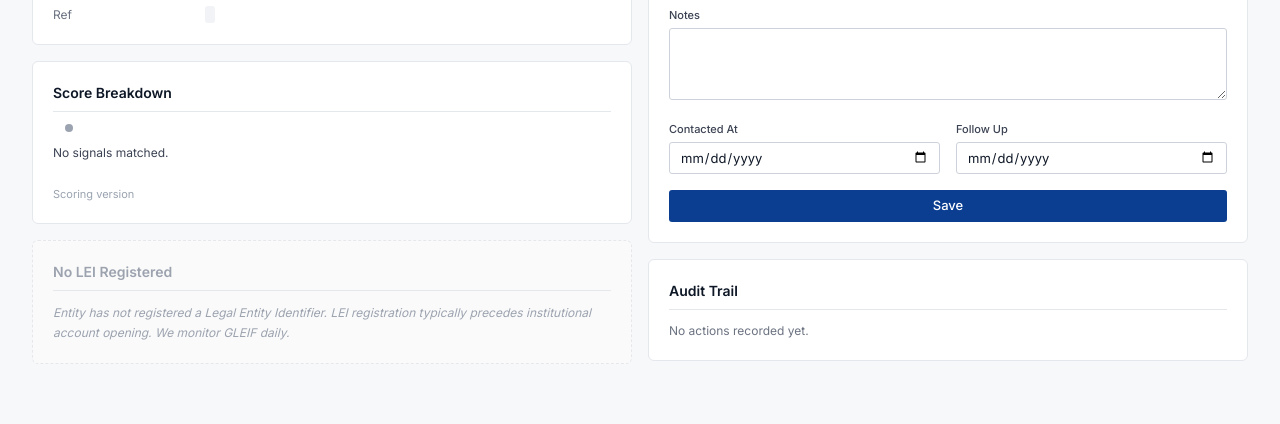
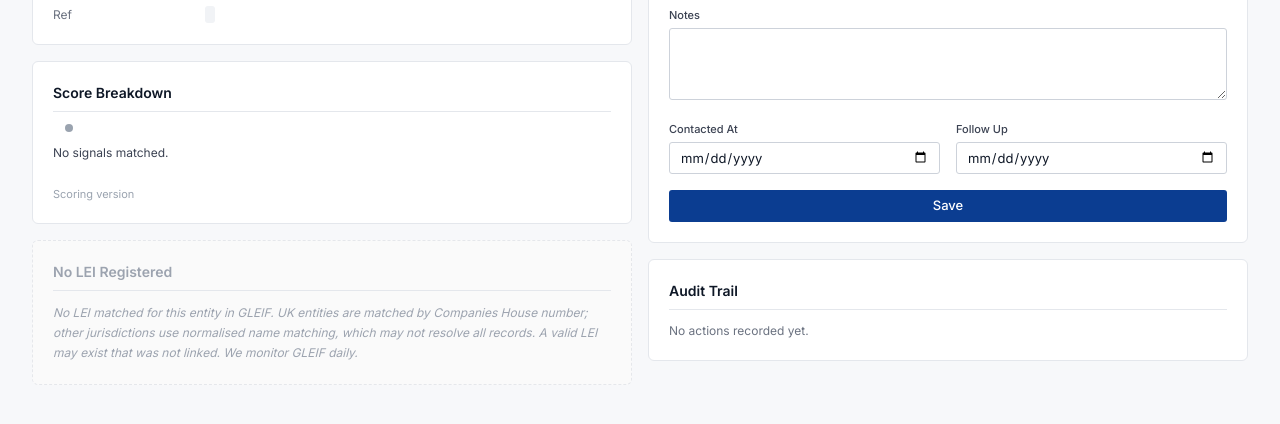
Before and after one commit to ismaelloveexcel/arie-onboarding-intelligence, a Python web app: template src/templates/lead_detail.html in a window 1280 px wide. Shown: the part 315-739 px from the top of the page. Run offline with Jinja, Linux system fonts and the light colour scheme; the template is opened without the code that fills it, so the values that code supplies are empty; some libraries are stand-ins or nearby versions.

Commit message:
fix: jurisdiction-aware LEI empty state — honest copy for non-UK entities

```diff
--- a/src/templates/lead_detail.html
+++ b/src/templates/lead_detail.html
@@ -128,12 +128,22 @@
       <h2 style="color:#9ca3af; font-size:14px">
         No LEI Registered
       </h2>
+      {% if lead.jurisdiction == "UK" %}
       <p style="font-size:12px; color:#9ca3af; line-height:1.7; margin:0;
                 font-style:italic">
-        Entity has not registered a Legal Entity Identifier. LEI
-        registration typically precedes institutional account opening.
-        We monitor GLEIF daily.
+        No Legal Entity Identifier on file. Entity has not registered
+        with GLEIF. LEI registration typically precedes institutional
+        account opening. We monitor GLEIF daily.
       </p>
+      {% else %}
+      <p style="font-size:12px; color:#9ca3af; line-height:1.7; margin:0;
+                font-style:italic">
+        No LEI matched for this entity in GLEIF. UK entities are matched
+        by Companies House number; other jurisdictions use normalised
+        name matching, which may not resolve all records. A valid LEI
+        may exist that was not linked. We monitor GLEIF daily.
+      </p>
+      {% endif %}
     </div>
     {% endif %}
   </div>
```
